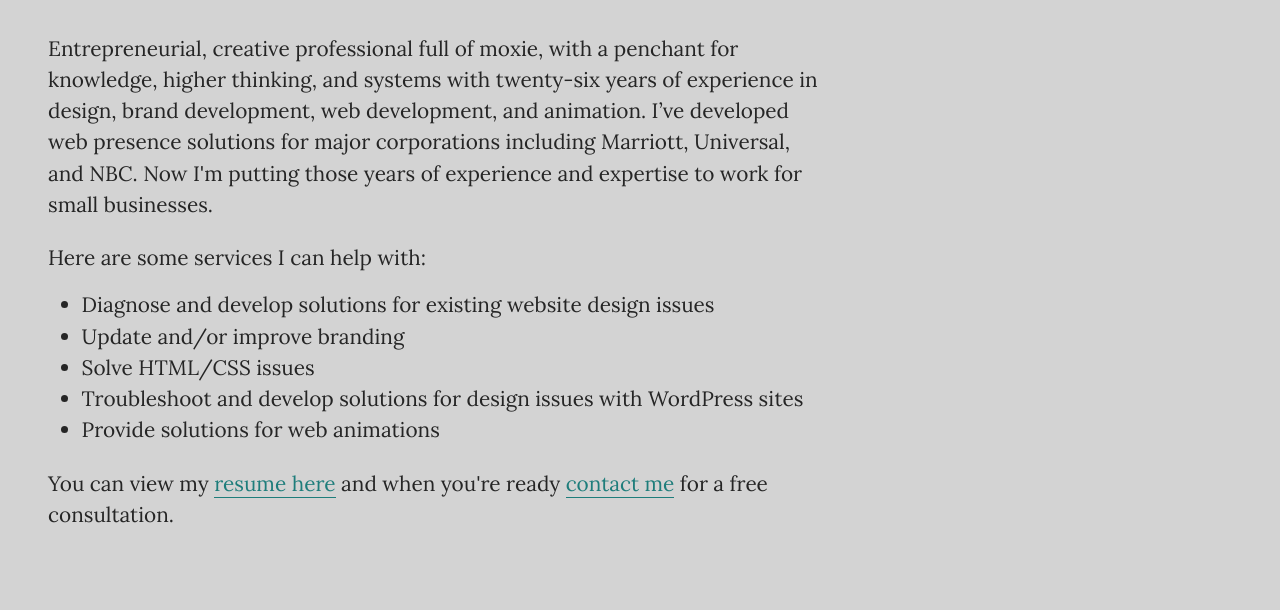
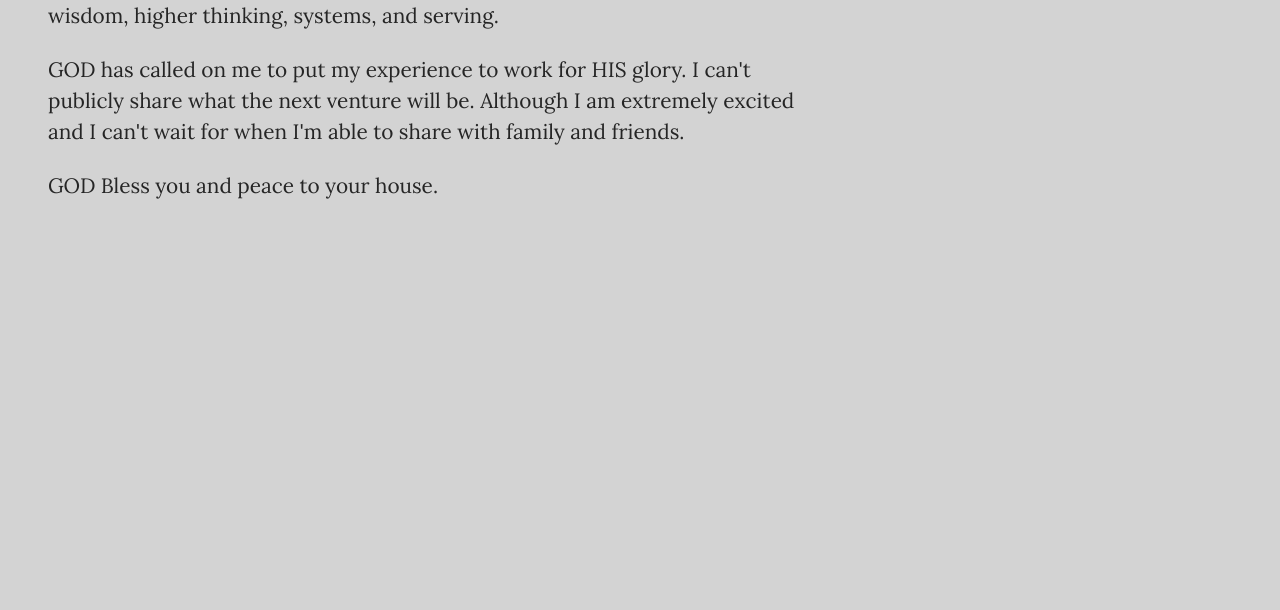
Before and after one commit to FrankDraws/frankdraws.github.io, a plain HTML site: page index.html in a window 1280 px wide. Shown: the part 208-818 px from the top of the page. Drawn offline with Linux system fonts and the light colour scheme.

Commit message:
Changed home page message.

```diff
--- a/index.html
+++ b/index.html
@@ -1,37 +1,48 @@
 <!DOCTYPE html>
 <html lang="en">
+  <head>
+    <meta charset="UTF-8" />
+    <meta http-equiv="X-UA-Compatible" content="IE=edge" />
+    <meta name="viewport" content="width=device-width, initial-scale=1.0" />
+    <title>Frank Juval Quinones</title>
 
-<head>
-    <meta charset="UTF-8">
-    <meta http-equiv="X-UA-Compatible" content="IE=edge">
-    <meta name="viewport" content="width=device-width, initial-scale=1.0">
-    <title>5app FJQ</title>
+    <!-- <link rel="stylesheet" href="node_modules/sscaffold-css/sscaffold.min.css"> -->
+    <!-- <link href="https://unpkg.com/@csstools/normalize.css" rel="stylesheet" /> -->
+    <link rel="stylesheet" href="styles.css" />
+  </head>
 
-
-    <link rel="stylesheet" href="styles.css">
-</head>
-
-<body>
+  <body>
     <div id="colortop"></div>
     <section class="">
-        <h1>Frank Juval Quinones</h1>
-        <h4>Design &amp; Front End Consultant</h4>
+      <h1>Frank Juval Quinones</h1>
+      <!-- <h4>Entrepreneur</h4> -->
 
-        <p class="summary">Entrepreneurial, creative professional full of moxie, with a penchant for knowledge, higher thinking, and systems with twenty-six years of experience in design, brand development, web development, and animation. I’ve developed web presence solutions for
-            major corporations including Marriott, Universal, and NBC. Now I'm putting those years of experience and expertise to work for small businesses.</p>
+      <p class="summary">
+        Entrepreneurial, creative professional full of moxie, with a penchant
+        for wisdom, higher thinking, systems, and serving.
+      </p>
+      <p>
+        GOD has called on me to put my experience to work for HIS glory. I can't
+        publicly share what the next venture will be. Although I am extremely
+        excited and I can't wait for when I'm able to share with family and
+        friends.
+      </p>
+      <p>GOD Bless you and peace to your house.</p>
 
-        <p>Here are some services I can help with:
-            <ul>
-                <li>Diagnose and develop solutions for existing website design issues</li>
-                <li>Update and/or improve branding</li>
-                <li>Solve HTML/CSS issues</li>
-                <li>Troubleshoot and develop solutions for design issues with WordPress sites</li>
-                <li>Provide solutions for web animations</li>
-            </ul>
-        </p>
+      <!-- Add animated signature here -->
 
-        <p>You can view my <a href="https://www.linkedin.com/in/frankjuval/" target="_blank" rel="noopener" data-title="LinkedIn">resume here</a> and when you're ready <a href="mailto:frankdraws@outlook.com">contact me</a> for a free consultation.</p>
+      <!-- <p>
+        You can view my
+        <a
+          href="https://www.linkedin.com/in/frankjuval/"
+          target="_blank"
+          rel="noopener"
+          data-title="LinkedIn"
+          >resume here</a
+        >
+        and when you're ready
+        <a href="mailto:frankjuval@outlook.com ">drop me a line</a>.
+      </p> -->
     </section>
-</body>
-
+  </body>
 </html>
```
